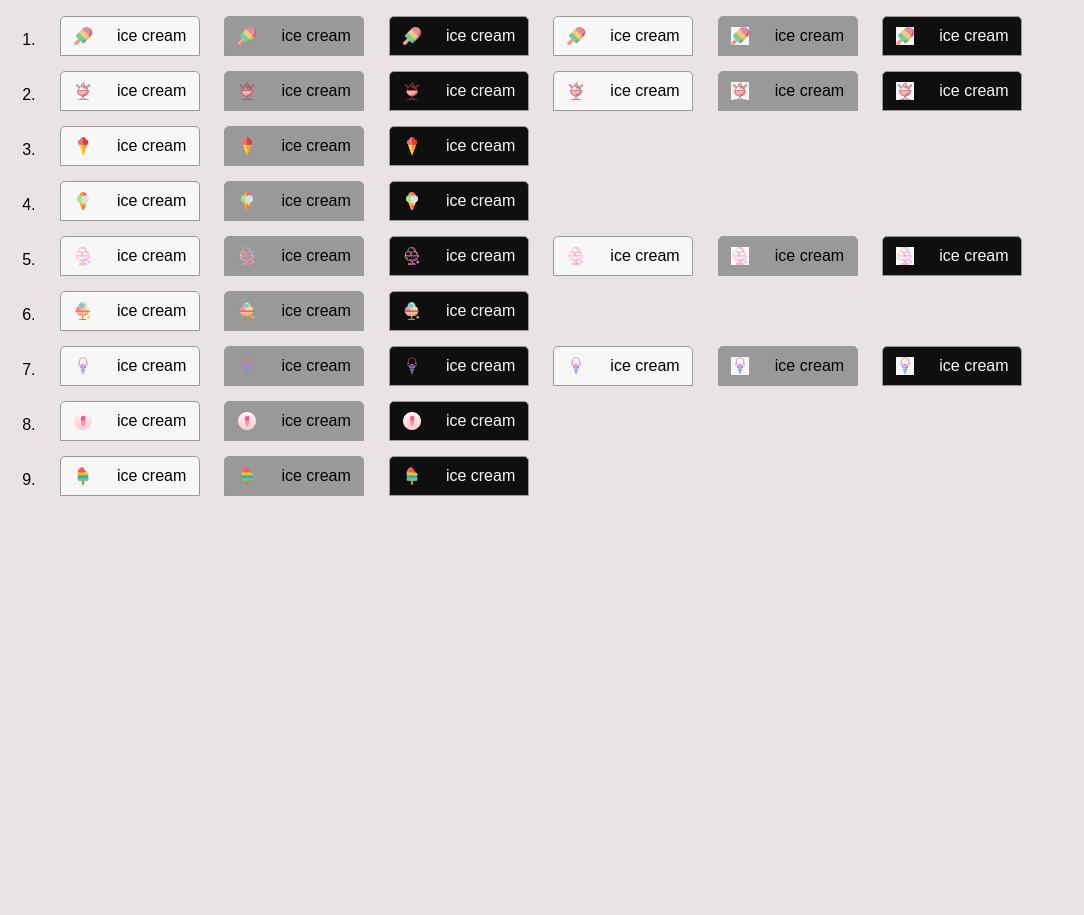
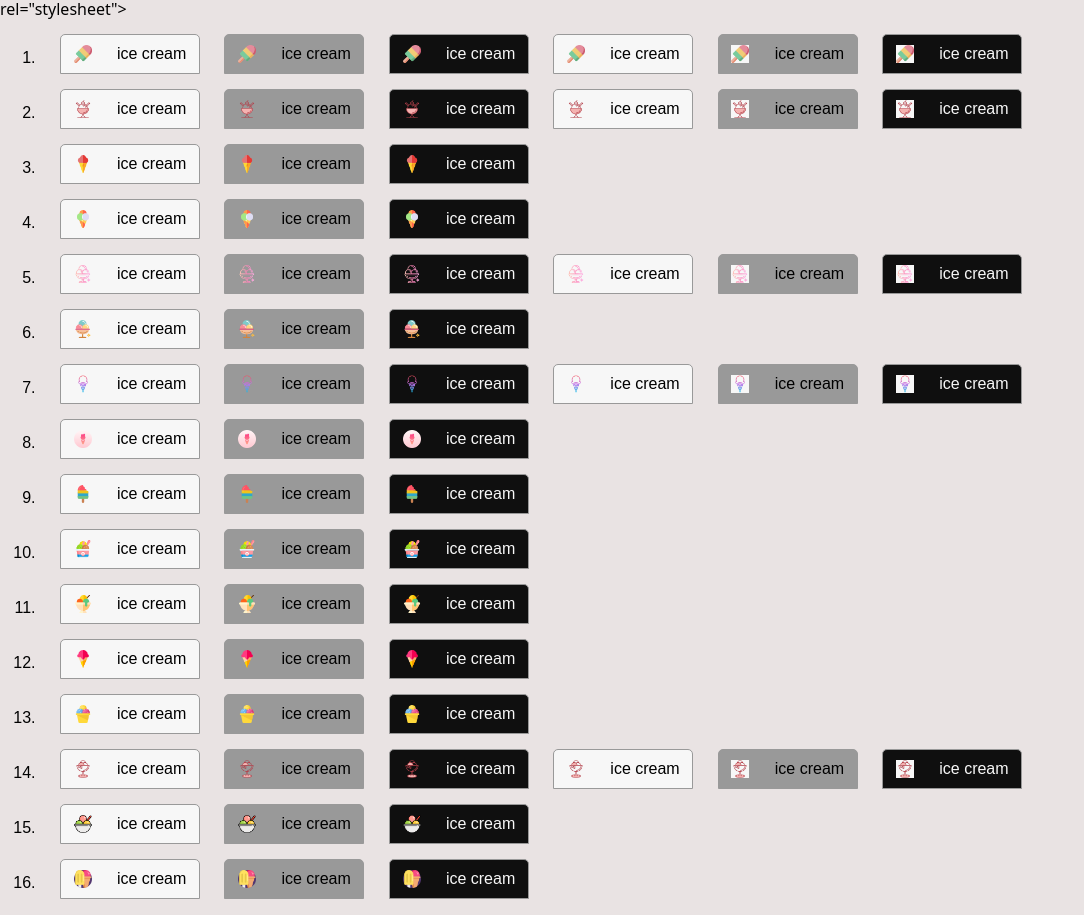
Before and after one commit to eitherwiser/ice-cream-favicon-demo, a plain HTML site: page index.html in a window 1280 px wide. Shown: the whole page, without its empty margins (0-1084 px from the left). Before the commit the page ends 800 px from the top, so only its background shows below. Drawn offline with nearby package versions, Linux system fonts and the light colour scheme.

Commit message:
more icons

```diff
--- a/index.html
+++ b/index.html
@@ -6,11 +6,10 @@
   <meta http-equiv="X-UA-Compatible" content="IE=edge">
   <meta name="viewport" content="width=device-width, initial-scale=1.0">
   <title>WebStudio</title>
-  <link href="https://fonts.googleapis.com/css2?family=Raleway:wght@700&family=Roboto:wght@400;500;700;900&display=swap"
     rel="stylesheet">
   <link rel="stylesheet" href="https://cdnjs.cloudflare.com/ajax/libs/modern-normalize/1.0.0/modern-normalize.css">
   <link rel="stylesheet" href="./css/styles.css">
-  <link rel="icon" href="./icons/ice-cream1.svg">
+  <link rel="icon" href="./icons/ice-cream1@32.png">
 </head>
 
 <body data-body>
@@ -252,6 +251,154 @@
 
         </li>
 
+        <li>
+
+          <div class="light">
+            <img class="icon" width="18" height="18" src="./icons/ice-cream10@32.png" alt="">
+            ice cream
+          </div>
+
+          <div class="gray">
+            <img class="icon" width="18" height="18" src="./icons/ice-cream10@32.png" alt="">
+            ice cream
+          </div>
+
+          <div class="dark">
+            <img class="icon" width="18" height="18" src="./icons/ice-cream10@32.png" alt="">
+            ice cream
+          </div>
+
+        </li>
+
+        <li>
+
+          <div class="light">
+            <img class="icon" width="18" height="18" src="./icons/ice-cream11@32.png" alt="">
+            ice cream
+          </div>
+
+          <div class="gray">
+            <img class="icon" width="18" height="18" src="./icons/ice-cream11@32.png" alt="">
+            ice cream
+          </div>
+
+          <div class="dark">
+            <img class="icon" width="18" height="18" src="./icons/ice-cream11@32.png" alt="">
+            ice cream
+          </div>
+
+        </li>
+
+        <li>
+
+          <div class="light">
+            <img class="icon" width="18" height="18" src="./icons/ice-cream12@32.png" alt="">
+            ice cream
+          </div>
+
+          <div class="gray">
+            <img class="icon" width="18" height="18" src="./icons/ice-cream12@32.png" alt="">
+            ice cream
+          </div>
+
+          <div class="dark">
+            <img class="icon" width="18" height="18" src="./icons/ice-cream12@32.png" alt="">
+            ice cream
+          </div>
+
+        </li>
+
+        <li>
+
+          <div class="light">
+            <img class="icon" width="18" height="18" src="./icons/ice-cream13@32.png" alt="">
+            ice cream
+          </div>
+
+          <div class="gray">
+            <img class="icon" width="18" height="18" src="./icons/ice-cream13@32.png" alt="">
+            ice cream
+          </div>
+
+          <div class="dark">
+            <img class="icon" width="18" height="18" src="./icons/ice-cream13@32.png" alt="">
+            ice cream
+          </div>
+
+        </li>
+
+        <li>
+
+          <div class="light">
+            <img class="icon" width="18" height="18" src="./icons/ice-cream14@32.png" alt="">
+            ice cream
+          </div>
+
+          <div class="gray">
+            <img class="icon" width="18" height="18" src="./icons/ice-cream14@32.png" alt="">
+            ice cream
+          </div>
+
+          <div class="dark">
+            <img class="icon" width="18" height="18" src="./icons/ice-cream14@32.png" alt="">
+            ice cream
+          </div>
+
+                <div class="light">
+                  <img class="icon_bg" width="18" height="18" src="./icons/ice-cream14@32.png" alt="">
+                  ice cream
+                </div>
+
+                <div class="gray">
+                  <img class="icon_bg" width="18" height="18" src="./icons/ice-cream14@32.png" alt="">
+                  ice cream
+                </div>
+
+                <div class="dark">
+                  <img class="icon_bg" width="18" height="18" src="./icons/ice-cream14@32.png" alt="">
+                  ice cream
+                </div>
+
+        </li>
+
+        <li>
+
+          <div class="light">
+            <img class="icon" width="18" height="18" src="./icons/ice-cream15@32.png" alt="">
+            ice cream
+          </div>
+
+          <div class="gray">
+            <img class="icon" width="18" height="18" src="./icons/ice-cream15@32.png" alt="">
+            ice cream
+          </div>
+
+          <div class="dark">
+            <img class="icon" width="18" height="18" src="./icons/ice-cream15@32.png" alt="">
+            ice cream
+          </div>
+
+        </li>
+
+        <li>
+
+          <div class="light">
+            <img class="icon" width="18" height="18" src="./icons/ice-cream16@32.png" alt="">
+            ice cream
+          </div>
+
+          <div class="gray">
+            <img class="icon" width="18" height="18" src="./icons/ice-cream16@32.png" alt="">
+            ice cream
+          </div>
+
+          <div class="dark">
+            <img class="icon" width="18" height="18" src="./icons/ice-cream16@32.png" alt="">
+            ice cream
+          </div>
+
+        </li>
+
 
           <!--<div class="light">
             ice cream
```
Also changed, not shown: icons/ice-cream10@32.png (added), icons/ice-cream11@32.png (added), icons/ice-cream12@32.png (added), icons/ice-cream13@32.png (added), icons/ice-cream14@32.png (added), icons/ice-cream15@32.png (added), icons/ice-cream16@32.png (added).
